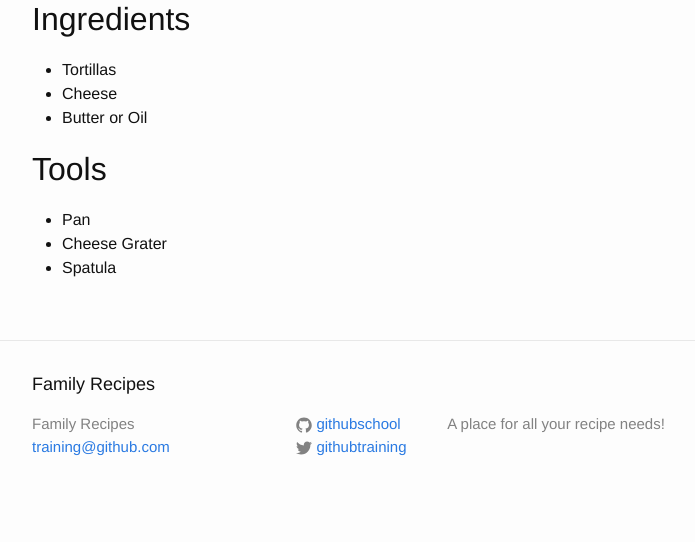
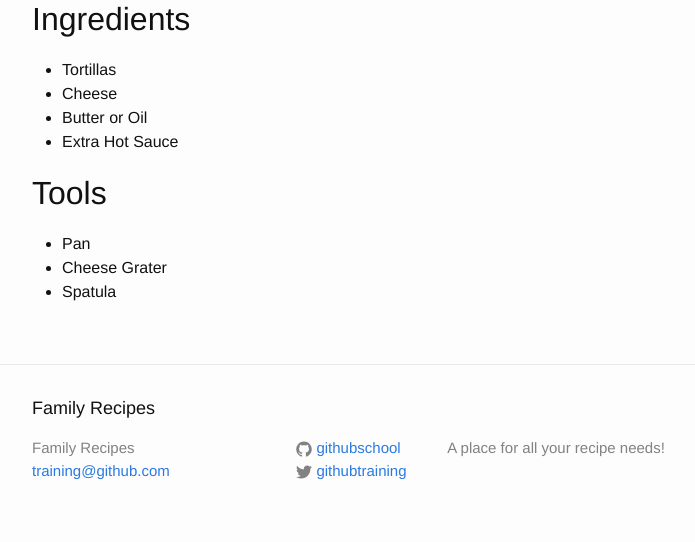
Before and after one commit to githubteacher/feb-recipes, a Jekyll site: the page built from _posts/2014-09-10-quesadilla.md, in a window 1280 px wide. Shown: the part 520-1062 px from the top of the page, without its empty margins (238-933 px from the left). Built offline with Jekyll 4.4.1, drawn with Linux system fonts in a browser that asks for light colours; before the commit the page ends 1038 px from its top, so only the background shows below that.

Commit message:
Added Hot Sauce

```diff
--- a/_posts/2014-09-10-quesadilla.md
+++ b/_posts/2014-09-10-quesadilla.md
@@ -11,6 +11,7 @@ categories: lunch, dinner
 - Tortillas
 - Cheese
 - Butter or Oil
+- Extra Hot Sauce
 
 ## Tools
 - Pan
```
